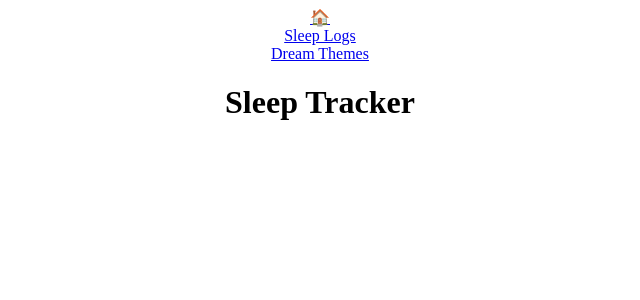
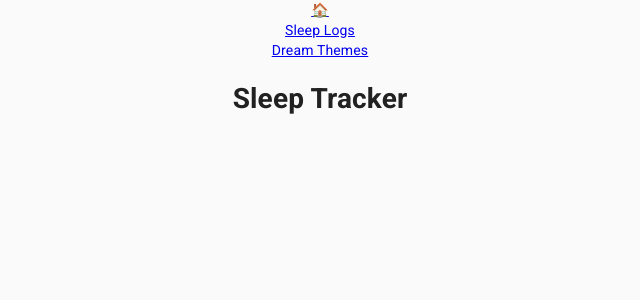
Before and after one commit to Andrew-Kil/sleep-tracker, a React (Create React App) app in the folder client/: page / in a window 1280 px wide. Shown: the top 300 px of the page, without its empty margins (320-960 px from the left). Built offline with nearby package versions, Linux system fonts and the light colour scheme.

Commit message:
add CssBaseline and MuiThemeProvider to index.js

```diff
--- a/client/src/index.js
+++ b/client/src/index.js
@@ -3,11 +3,19 @@
 import { BrowserRouter } from "react-router-dom";
 import App from "./App";
 
+import { MuiThemeProvider, createMuiTheme } from "@material-ui/core/styles";
+import CssBaseline from "@material-ui/core/CssBaseline";
+
+const theme = createMuiTheme();
+
 ReactDOM.render(
   <React.StrictMode>
-    <BrowserRouter>
-      <App />
-    </BrowserRouter>
+    <MuiThemeProvider theme={theme}>
+      <CssBaseline />
+      <BrowserRouter>
+        <App />
+      </BrowserRouter>
+    </MuiThemeProvider>
   </React.StrictMode>,
   document.getElementById("root")
 );
```
